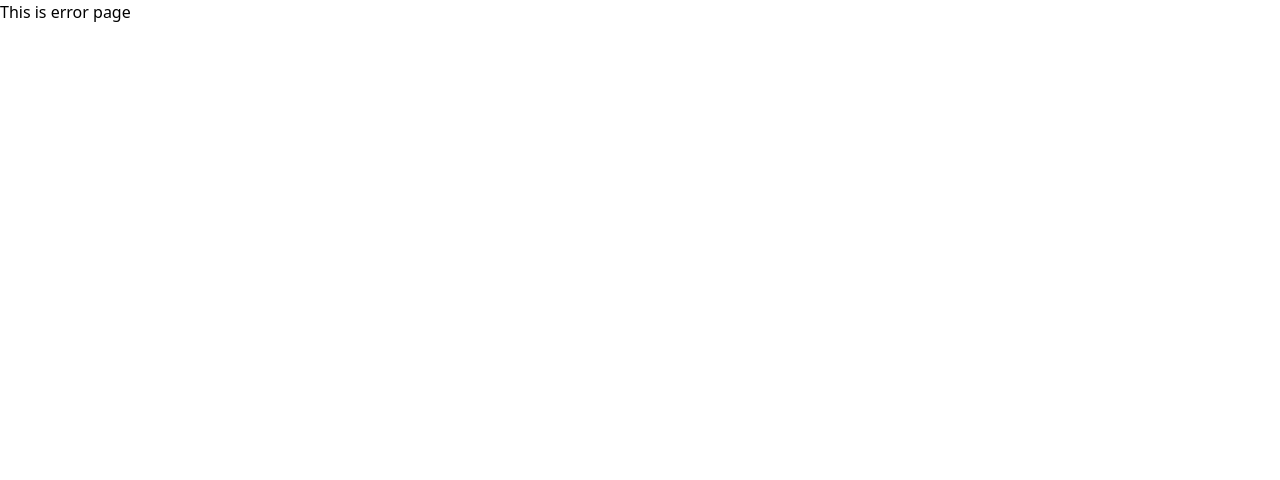
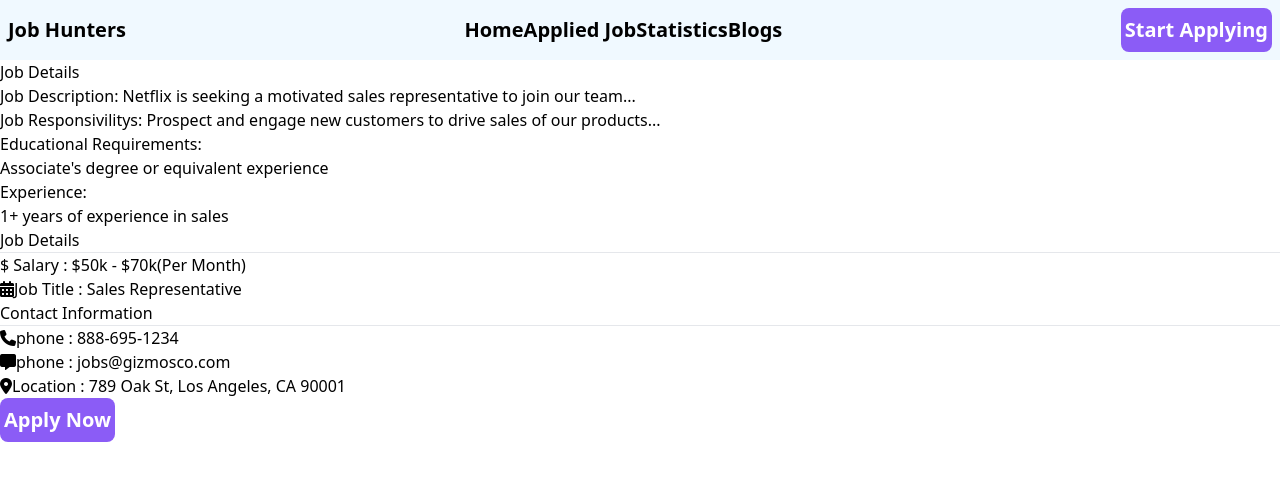
Before and after one commit to emon3455/jobHunters, a React (Vite) app: page /J002 in a window 1280 px wide. Shown: the top 480 px of the page. Built offline with nearby package versions, Linux system fonts and the light colour scheme; no server answers.

Commit message:
view details functionalities added using a efficient way

```diff
--- a/src/Components/Header/Header.jsx
+++ b/src/Components/Header/Header.jsx
@@ -10,8 +10,8 @@ const Header = () => {
 
             <div className="md:w-2/4 lg:w-1/3 flex md:justify-between md:mx-auto justify-around text-sm md:text-lg lg:text-xl">
                 <ActiveLink to="/">Home</ActiveLink>
+                <ActiveLink to="/appliedJob">Applied Job</ActiveLink>
                 <ActiveLink to="/statistics">Statistics</ActiveLink>
-                <ActiveLink to="/appliedJob">Applied Job</ActiveLink>
                 <ActiveLink to="/blog">Blogs</ActiveLink>
             </div>
 
--- a/src/Components/Home/SingleJob.jsx
+++ b/src/Components/Home/SingleJob.jsx
@@ -1,8 +1,10 @@
 import React from 'react';
-import { useLoaderData } from 'react-router-dom';
+import { useLoaderData, useParams } from 'react-router-dom';
 
 const SingleJob = () => {
-    const job = useLoaderData()
+    const jobs = useLoaderData()
+    const {singlejobID} = useParams();
+    const job = jobs.find(jb=> jb.job_id === singlejobID);
 
     const {job_id,company_logo,company_name,job_title,company_location,salary_range,job_time,job_type,phone,email,address,experience,educational_requirements,job_responsibilities,job_description} = job;
 
--- a/src/Loaders.js
+++ b/src/Loaders.js
@@ -3,7 +3,8 @@ export const loadData= async()=>{
     const catagoryRes = await fetch("catagorys.json")
     const catagoryData = await catagoryRes.json();
 
-    const jobRes = await fetch("https://emon3455.github.io/demo-picture/json-file/all-jobs/jobs.json?fbclid=IwAR2CFEczVbfyxiUHFT1dycL9NRnzf52XajPDVilk0tJOmPHm3NqTr_EUrBU");
+    // https://emon3455.github.io/demo-picture/json-file/all-jobs/jobs.json?fbclid=IwAR2CFEczVbfyxiUHFT1dycL9NRnzf52XajPDVilk0tJOmPHm3NqTr_EUrBU
+    const jobRes = await fetch("job.json");
     const jobData = await jobRes.json();
 
     return {catagoryData, jobData};
--- a/src/main.jsx
+++ b/src/main.jsx
@@ -30,7 +30,8 @@ const router = createBrowserRouter([
       {
         path:"/:singlejobID",
         element: <SingleJob></SingleJob>,
-        loader: ({params})=> fetch(`https://emon3455.github.io/demo-picture/jobs/${params.singlejobID}.json?fbclid=IwAR2swsZH_1Sj2LX7XJWpOVoBiJFTOPrGzbkz0DwpTyepTgnKakppm8A8pKM`)
+        loader: ({params})=> fetch("job.json")
+        // `https://emon3455.github.io/demo-picture/jobs/${params.singlejobID}.json?fbclid=IwAR2swsZH_1Sj2LX7XJWpOVoBiJFTOPrGzbkz0DwpTyepTgnKakppm8A8pKM`
       },
       {
         path: "/statistics",
```
